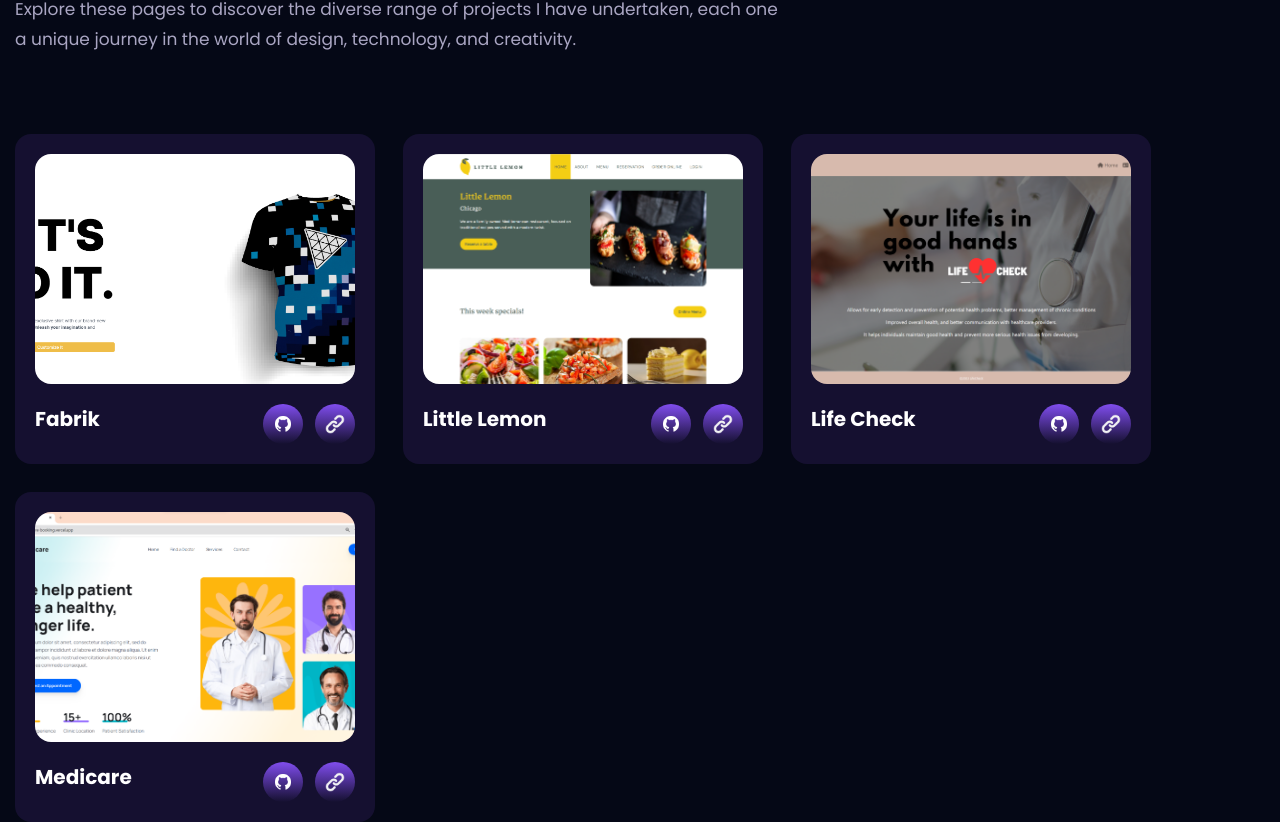
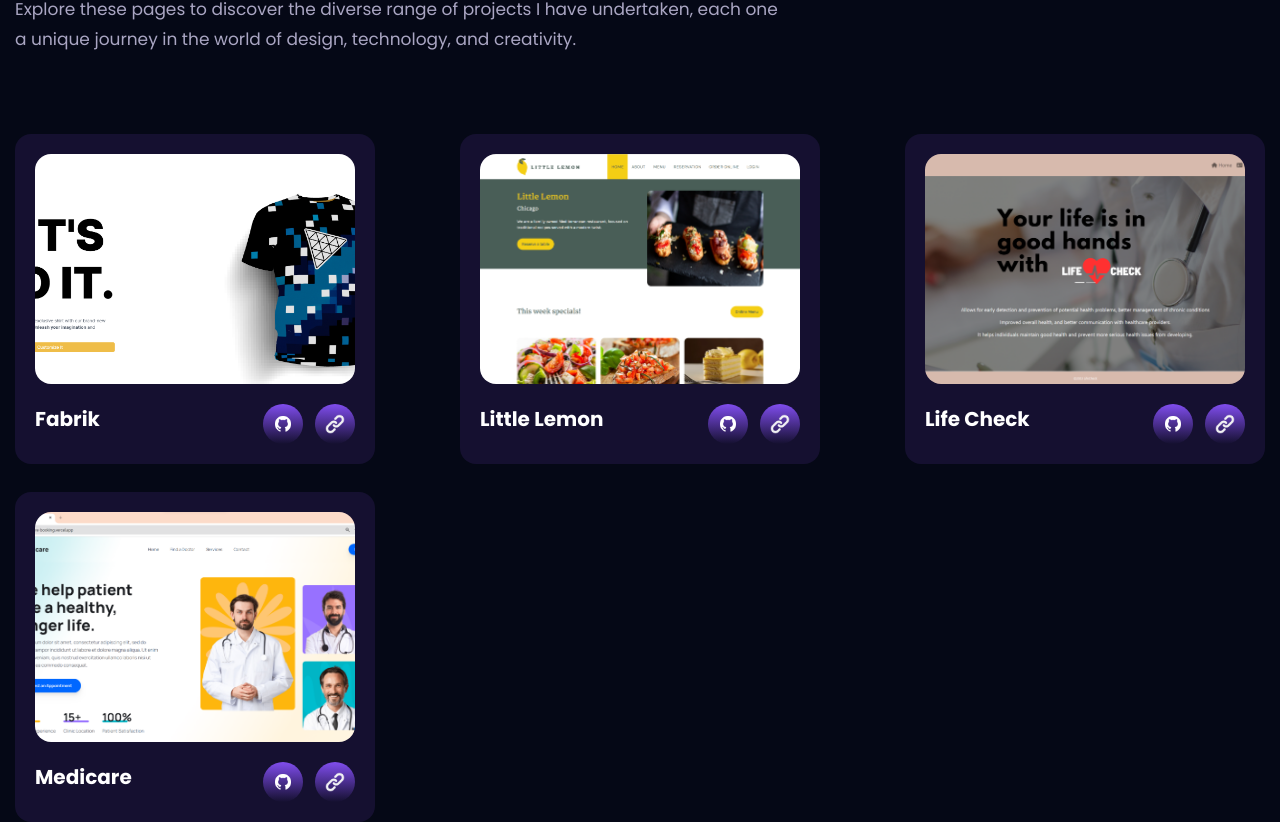
Before and after one commit to Jennovator/Jenyll-Portfolio, a React (Vite) app: page / in a window 1280 px wide. Shown: the part 2112-2934 px from the top of the page. Built offline with nearby package versions, Linux system fonts and the light colour scheme.

Commit message:
#Update: added in between spaces for project cards

```diff
--- a/src/components/Projects.jsx
+++ b/src/components/Projects.jsx
@@ -119,9 +119,7 @@ const Projects = () => {
             </motion.p>
           </div>
 
-          <div className="mt-20 flex flex-wrap gap-7">
-
-
+          <div className="mt-20 flex flex-wrap gap-7 items-center justify-between">
 
             {projects.map((project, index) => (
               <ProjectCard
```
